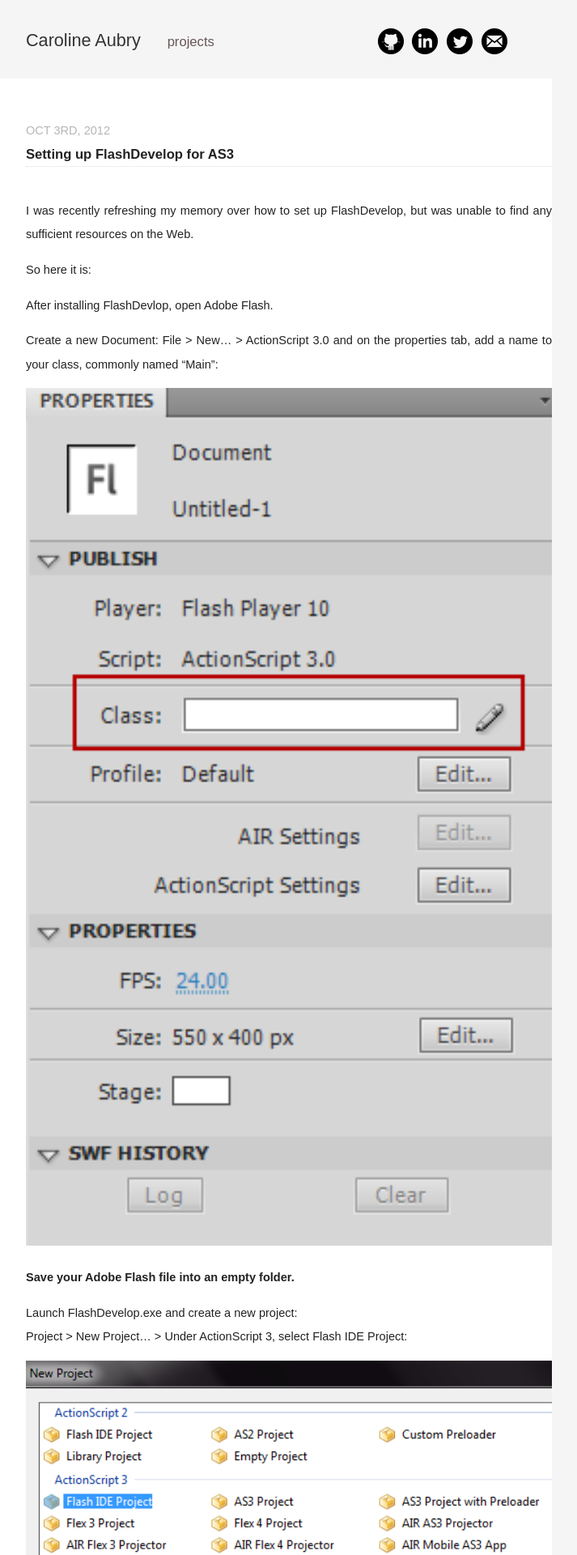
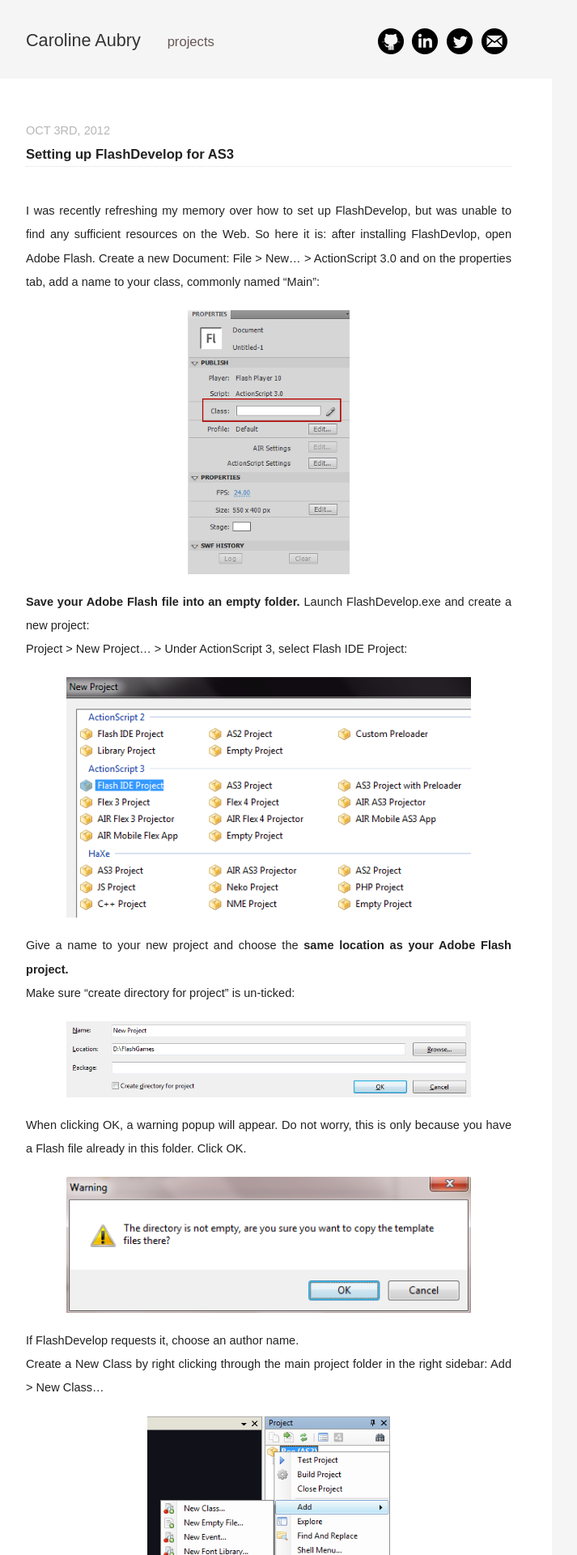
Before and after one commit to caubry/caubry.github.io, a Jekyll site: the page built from _posts/2012-10-03-flashdevelop-for-as3.markdown, in a window 1280 px wide. Shown: the top 1920 px of the page at 81% size, without its empty margins (308-1021 px from the left). Built offline with Jekyll 4.4.1, drawn with Linux system fonts in a browser that asks for light colours; some web fonts are replaced; comment, search, counter and statistics services are not loaded; some of the changed text lies outside the part shown.

```diff
--- a/_posts/2012-10-03-flashdevelop-for-as3.markdown
+++ b/_posts/2012-10-03-flashdevelop-for-as3.markdown
@@ -7,53 +7,46 @@
 ---
 
 I was recently refreshing my memory over how to set up FlashDevelop, but was unable to find any sufficient resources on the Web.
-
-So here it is:
-
-After installing FlashDevlop, open Adobe Flash.
-
+So here it is: after installing FlashDevlop, open Adobe Flash.
 Create a new Document: File > New... > ActionScript 3.0 and on the properties tab, add a name to your class, commonly named "Main":
 
-![ActionScript 3.0 Class](/images/nameclass.png "ActionScript 3.0 Class")
+<img class="img-thumbnail" src="/images/nameclass.png" alt="ActionScript 3.0 Class" title="ActionScript 3.0 Class"/>
 
 **Save your Adobe Flash file into an empty folder.**
-
 Launch FlashDevelop.exe and create a new project:
 Project > New Project... > Under ActionScript 3, select Flash IDE Project:
 
-![FlashDevelop - Create new projet](/images/newproject.png "FlashDevelop - Create new projet")
+<img class="img-medium" src="/images/newproject.png" alt="FlashDevelop - Create new projet" title="FlashDevelop - Create new projet"/>
 
 Give a name to your new project and choose the **same location as your Adobe Flash project.**
 Make sure "create directory for project" is un-ticked:
 
-![FlashDevelop - Create a directory](/images/namefd.png "FlashDevelop - Create a directory")
+<img class="img-medium" src="/images/namefd.png" alt="FlashDevelop - Create a directory" title="FlashDevelop - Create a directory"/>
 
 When clicking OK, a warning popup will appear. Do not worry, this is only because you have a Flash file already in this folder.
-
 Click OK.
 
-![FlashDevelop - Warning](/images/warning.png "FlashDevelop - Warning")
+<img class="img-medium" src="/images/warning.png" alt="FlashDevelop - Warning" title="FlashDevelop - Warning"/>
 
 If FlashDevelop requests it, choose an author name.
 Create a New Class by right clicking through the main project folder in the right sidebar: Add > New Class...
 
-![FlashDevelop - New Class](/images/newclass.png "FlashDevelop - New Class")
+<img class="img-small" src="/images/newclass.png" alt="FlashDevelop - New Class" title="FlashDevelop - New Class"/>
 
 Give the same Class name as the one you've previously created on Adobe Flash.
 Extend the MovieClip class, and FlashDevelop will automatically add the line to import the library MovieClip library.
 Run a trace like so:
 
-![FlashDevelop - Main Class](/images/mainclass.png "FlashDevelop - Main Class")
+<img class="img-small" src="/images/mainclass.png" alt="FlashDevelop - Main Class" title="FlashDevelop - Main Class"/>
 
 At this point, your script won't run, as you need a MovieClip, so go ahead and create one (Insert > New Symbol...).
 Give your MovieClip a name and make sure to tick "Export for ActionScript".
-
 Click OK.
 
-![FlashDevelop - New Symbol](/images/newsymbol.png "FlashDevelop - New Symbol")
+<img class="img-small" src="/images/newsymbol.png" alt="FlashDevelop - New Symbol" title="FlashDevelop - New Symbol"/>
 
 Draw something and save it.
 
-![FlashDevelop - Random Symbol](/images/randomsymbol.png "FlashDevelop - Random Symbol")
+<img class="img-thumbnail" src="/images/randomsymbol.png" alt="FlashDevelop - Random Symbol" title="FlashDevelop - Random Symbol"/>
 
 You should now be able to run your script from FlashDevelop and/or Adobe Flash by pressing Ctrl + Enter.
--- a/_posts/2013-02-01-setting-up-an-as2-project-using-mtasc.markdown
+++ b/_posts/2013-02-01-setting-up-an-as2-project-using-mtasc.markdown
@@ -7,7 +7,7 @@
 ---
 It's sometimes easy to forget the different steps in setting up your development environment as it doesn't often need doing. Here are the simple steps I took when setting up MTASC for AS2.
 
-###Main.as###
+### Main.as ###
 
 The static method 'main' in Main.as will be used to run MTASC.
 This is important to include it, as MTASC will make use of it as a single point of entry.
@@ -31,7 +31,7 @@
         }
     }
 
-###Interface.as###
+### Interface.as ###
 
 You can now use any Classes you want from your library, because of the "-cp" MTASC option.
 
@@ -47,7 +47,7 @@
         }
     }
 
-<a name="a0">run.sh</a>
+### run.sh ###
 
 
 This script contains the MTASC command line, with four options:
--- a/_posts/2013-10-16-extract-assets-from-a-swf-using-swfttools.markdown
+++ b/_posts/2013-10-16-extract-assets-from-a-swf-using-swfttools.markdown
@@ -8,7 +8,7 @@
 Today, I was wondering if it was possible to extract assets from a SWF file.
 The answer is YES it is! And it isn't too hard either.
 
-* **Download swftools**
+### Download swftools ###
 
 Firstly, **get/download a SWF** file from your machine/the internet : ]
 Then, you can either download the **swfttools** as an EXE or as a TAR at: [http://www.swftools.org/download.html](http://www.swftools.org/download.html)
@@ -19,7 +19,7 @@
 In order to extract assets from a SWF file, you can use the **SWFExtract program** provided with **swftools**.
 If you wish to see more information on different programs that swftools offers, visit this page: [http://www.swftools.org/about.html](http://www.swftools.org/about.html).
 
-* **Install swftools**
+### Install swftools ###
 
 There are two ways to install swftools, by the source code (recommended for Unix/Linux/BSD) or by running a binary file (recommended for Windows).
 Further information can be found at: [http://wiki.swftools.org/wiki/Installation](http://wiki.swftools.org/wiki/Installation).
--- a/css/style.css
+++ b/css/style.css
@@ -103,7 +103,7 @@
 
 #post-content {
     margin: 0 auto;
-    padding: 50px 0 1px 50px;
+    padding: 50px 50px 1px 50px;
     background-color: #fff;
 }
 
@@ -202,8 +202,32 @@
     margin-bottom: 10px;
 }
 
+.img-two-columns {
+    width: 49%;
+}
+
+.img-left {
+    float: left;
+}
+
+.img-right {
+    float: right;
+}
+
 .img-medium {
     width: 500px;
+    display: block;
+    margin: 20px auto;
+}
+
+.img-small {
+    width: 300px;
+    display: block;
+    margin: 20px auto;
+}
+
+.img-thumbnail {
+    width: 200px;
     display: block;
     margin: 20px auto;
 }
```
Also changed, not shown: _posts/2014-07-16-python-notes.markdown (+3 -6 lines), _posts/2015-03-14-egx-rezzed-2015.markdown (+36 -15 lines), 4 other files.
